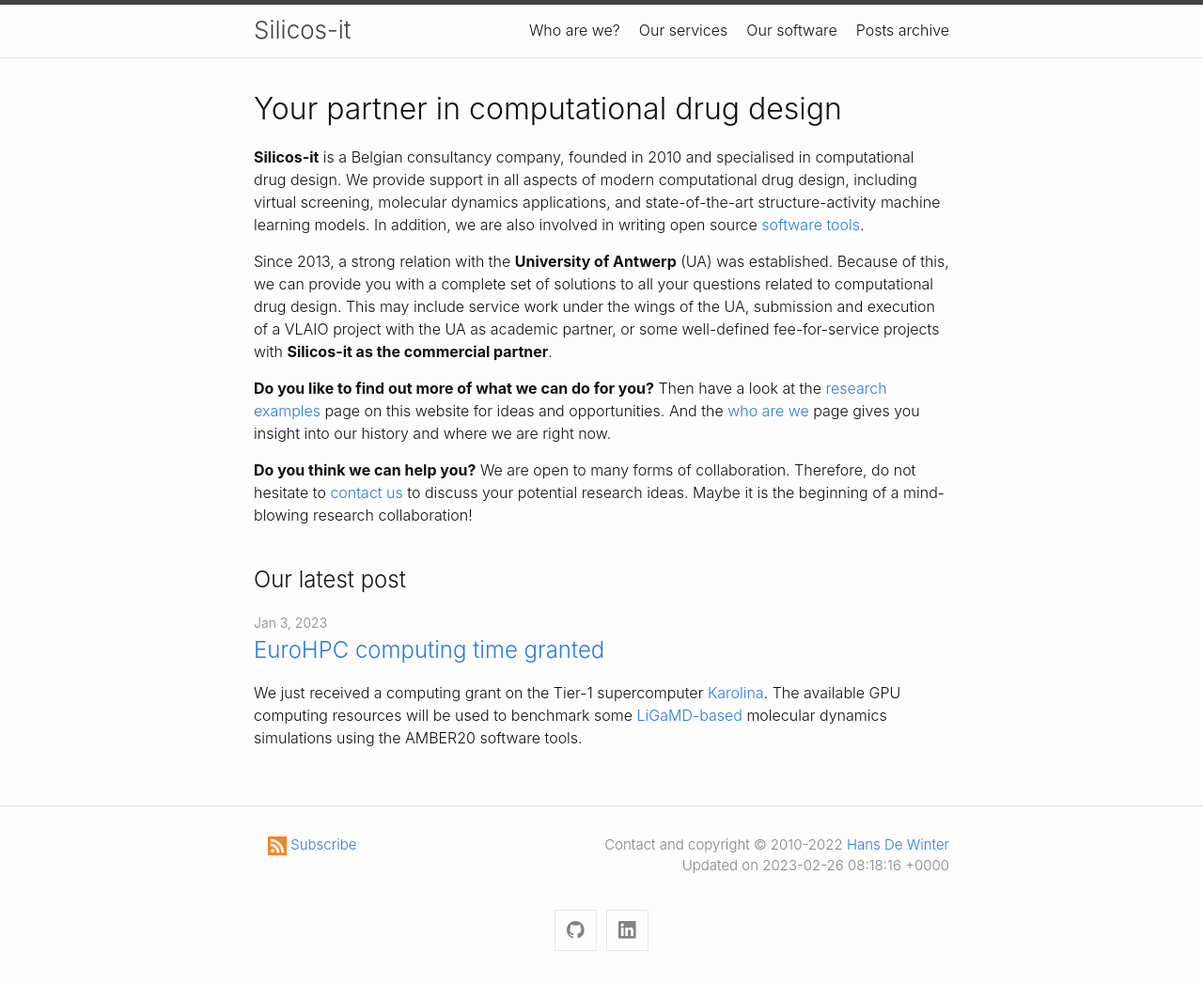
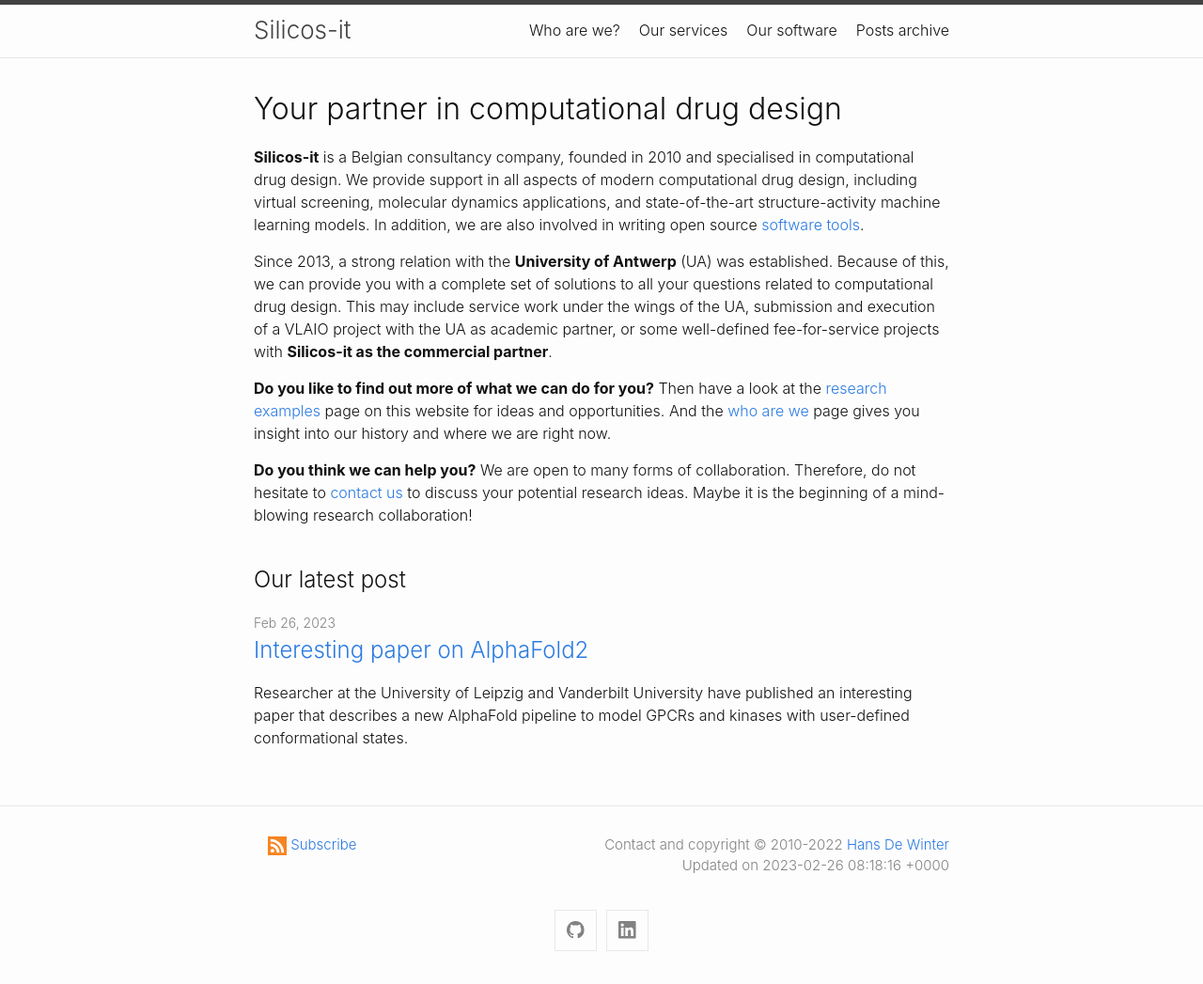
Before and after one commit to silicos-it/silicos-it.github.io, a Jekyll site: the page built from index.md, in a window 1280 px wide. Shown: the whole page at 94% size. Built offline with Jekyll 4.4.1, drawn with Linux system fonts in a browser that asks for light colours.

Commit message:
Added post of Feb 26, 2023

```diff
--- /dev/null
+++ b/_posts/2023-02-26-alphafold2-paper.md
@@ -0,0 +1,11 @@
+---
+layout: article
+title: "Interesting paper on AlphaFold2"
+categories: papers
+---
+
+Researcher at the University of Leipzig and Vanderbilt University have published an interesting paper that describes a new AlphaFold pipeline to model GPCRs and kinases with user-defined conformational states.
+
+Users can specify which GPCR activation state (Active, Inactive, Intermediate) or kinase structural features (DFG=out, Ac_H=out) they want and the script will predict the desired characteristics. Their code works with ColabFold and is available on <a href="https://github.com/meilerlab/AF2_GPCR_Kinase" target="_blank">GitHub (meilerlab/AF2_GPCR_Kinase)</a>.
+
+<a href="/assets/papers/alphafold2-paper.pdf" download><i>Front. Mol. Biosci.</i> (2023), <b>10</b>, 1121962</a>
```
Also changed, not shown: _posts/2021-10-11-esf-project.md (line endings or trailing spaces), 1 other file.
